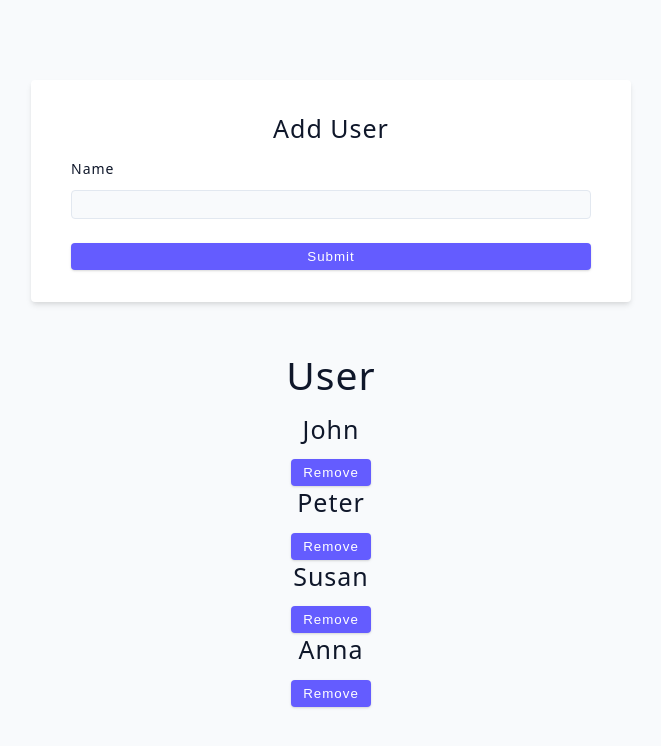
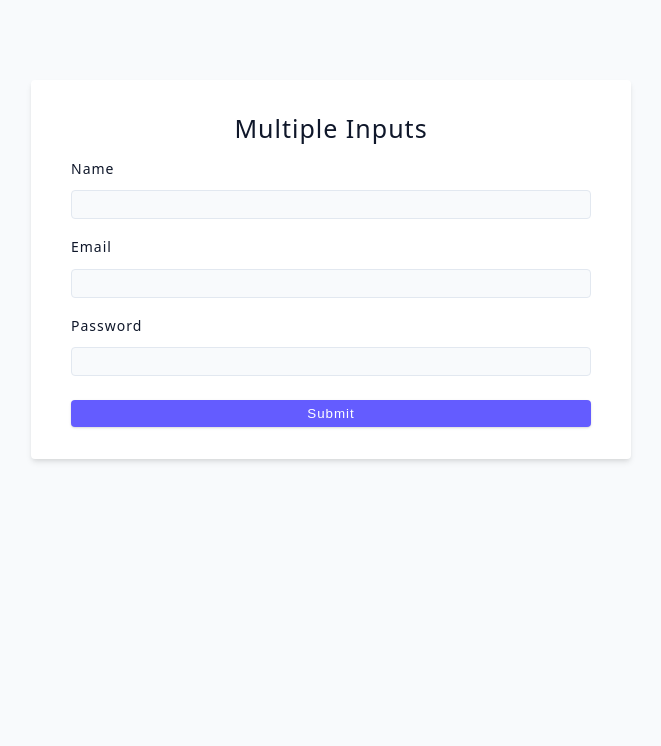
Before and after one commit to UAK002/React-Hooks-and-Advanced-Topics, a React (Vite) app: page / in a window 1280 px wide. Shown: the top 746 px of the page, without its empty margins (309-970 px from the left). Built offline with nearby package versions, Linux system fonts and the light colour scheme.

Commit message:
127. Multiple Inputs

```diff
--- a/src/App.jsx
+++ b/src/App.jsx
@@ -1,4 +1,4 @@
-import Starter from './tutorial/06-forms/starter/02-user-challenge.jsx';
+import Starter from './tutorial/06-forms/starter/03-multiple-inputs.jsx';
 
 function App() {
   return (
--- a/src/tutorial/06-forms/starter/03-multiple-inputs.jsx
+++ b/src/tutorial/06-forms/starter/03-multiple-inputs.jsx
@@ -1,31 +1,70 @@
+import { useState } from 'react';
+
 const MultipleInputs = () => {
+  const [user, setUser] = useState({
+    name: '',
+    email: '',
+    password: '',
+  });
+
+  const handleChange = (e) => {
+    console.log(e.target.name);
+    console.log(e.target.value);
+    setUser({ ...user, [e.target.name]: e.target.value });
+  };
+  const handleSubmit = (e) => {
+    e.preventDefault();
+    console.log(user);
+  };
+
   return (
     <div>
-      <form className='form'>
+      <form className="form" onSubmit={handleSubmit}>
         <h4>Multiple Inputs</h4>
         {/* name */}
-        <div className='form-row'>
-          <label htmlFor='name' className='form-label'>
+        <div className="form-row">
+          <label htmlFor="name" className="form-label">
             name
           </label>
-          <input type='text' className='form-input' id='name' />
+          <input
+            type="text"
+            name="name"
+            className="form-input"
+            id="name"
+            value={user.name}
+            onChange={handleChange}
+          />
         </div>
         {/* email */}
-        <div className='form-row'>
-          <label htmlFor='email' className='form-label'>
+        <div className="form-row">
+          <label htmlFor="email" className="form-label">
             Email
           </label>
-          <input type='email' className='form-input' id='email' />
+          <input
+            type="email"
+            name="email"
+            className="form-input"
+            id="email"
+            value={user.email}
+            onChange={handleChange}
+          />
         </div>
         {/* email */}
-        <div className='form-row'>
-          <label htmlFor='password' className='form-label'>
+        <div className="form-row">
+          <label htmlFor="password" className="form-label">
             Password
           </label>
-          <input type='password' className='form-input' id='password' />
+          <input
+            type="password"
+            name="password"
+            className="form-input"
+            id="password"
+            value={user.password}
+            onChange={handleChange}
+          />
         </div>
 
-        <button type='submit' className='btn btn-block'>
+        <button type="submit" className="btn btn-block">
           submit
         </button>
       </form>
```
